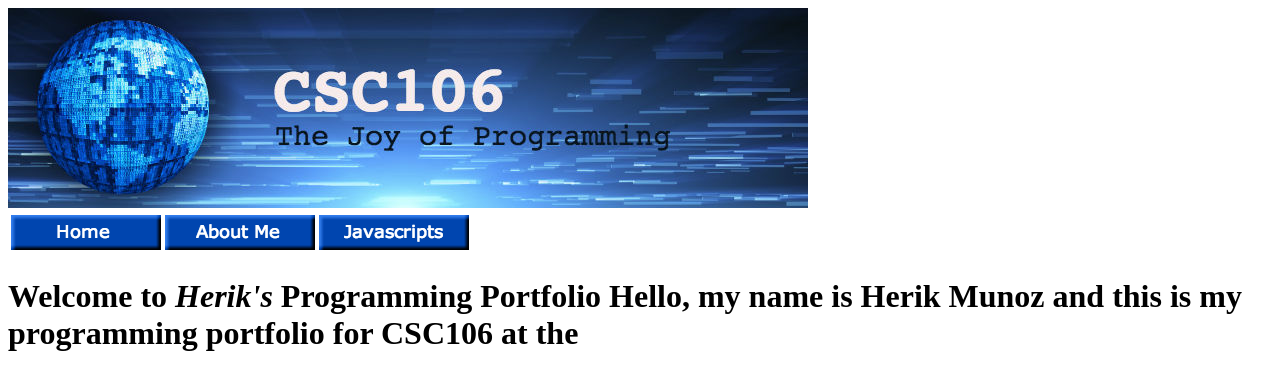
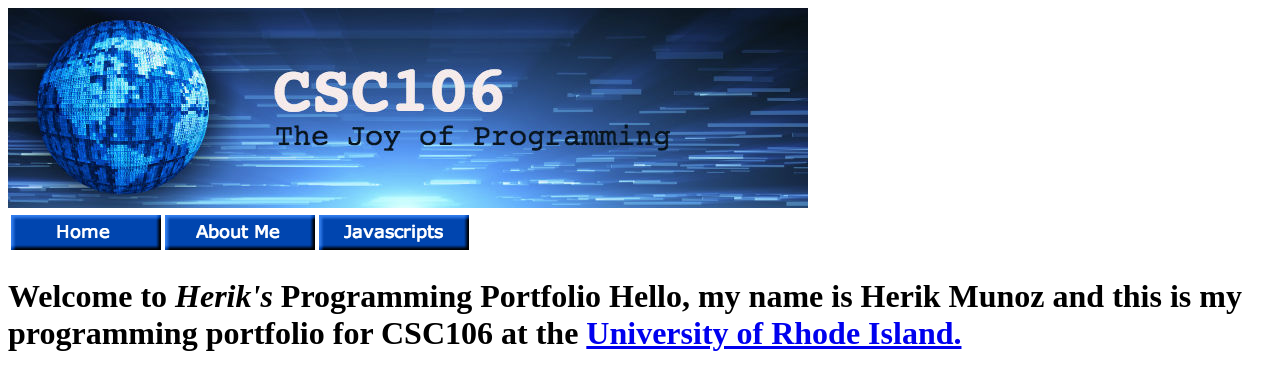
Before and after one commit to hmunoz04/hmunoz04.github.io, a plain HTML site: page index.html in a window 1280 px wide. Drawn offline with Linux system fonts and the light colour scheme.

Commit message:
Update index.html

```diff
--- a/index.html
+++ b/index.html
@@ -16,6 +16,6 @@
              </thead>
                </table>
       <h1> Welcome to <em>Herik's</em> Programming Portfolio
-          Hello, my name is Herik Munoz and this is my programming portfolio for CSC106 at the <a href="https://www.uri.edu/> University of Rhode Island.</a>
+          Hello, my name is Herik Munoz and this is my programming portfolio for CSC106 at the <a href="https://www.uri.edu/"> University of Rhode Island.</a>
     </body>
 </html>
```
